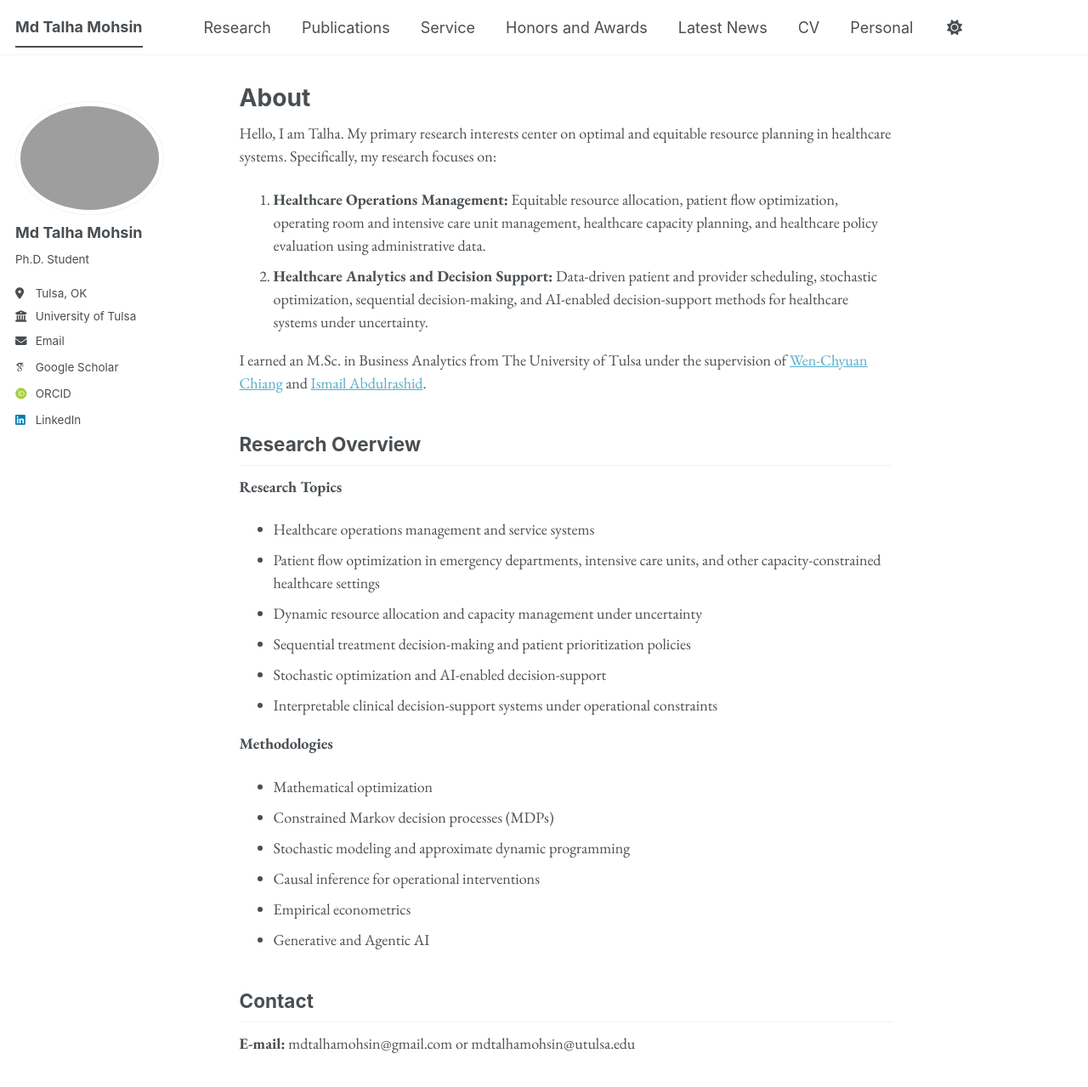
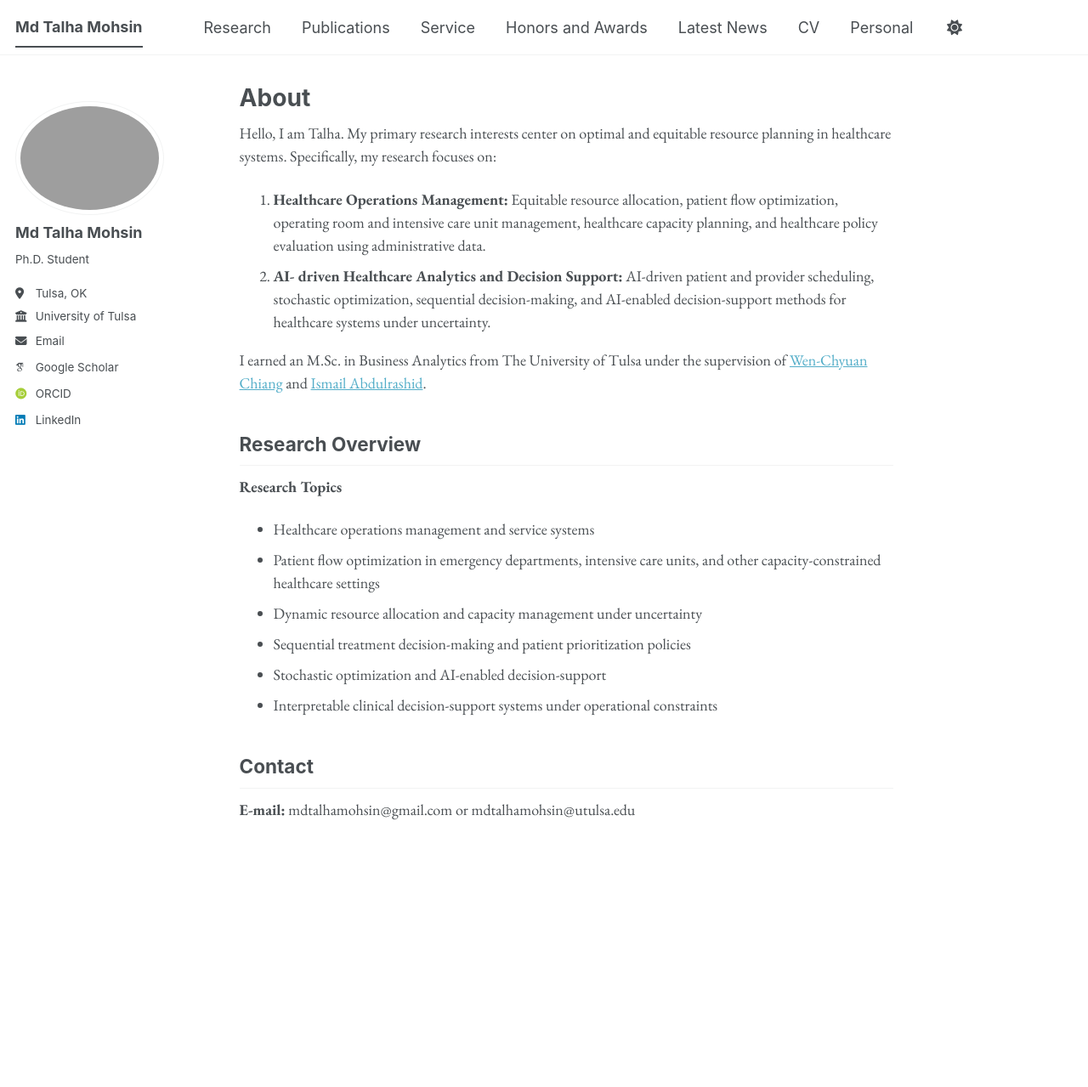
Before and after one commit to mdtalhamohsin/mdtalhamohsin.github.io, a Jekyll site: the page built from _pages/about.md, in a window 1280 px wide and 1346 px high. Shown: the top 1279 px of the window at 85% size. Built offline with Jekyll 4.4.1, drawn with Linux system fonts in a browser that asks for light colours; some web fonts are replaced; a script bundle is joined from its source files by our own code; library files that are not in the unit come from our copies.

Commit message:
Update about.md

```diff
--- a/_pages/about.md
+++ b/_pages/about.md
@@ -10,7 +10,7 @@ redirect_from:
 Hello, I am Talha. My primary research interests center on optimal and equitable resource planning in healthcare systems. Specifically, my research focuses on:
 
 1. **Healthcare Operations Management:** Equitable resource allocation, patient flow optimization, operating room and intensive care unit management, healthcare capacity planning, and healthcare policy evaluation using administrative data.
-2. **Healthcare Analytics and Decision Support:** Data-driven patient and provider scheduling, stochastic optimization, sequential decision-making, and AI-enabled decision-support methods for healthcare systems under uncertainty.
+2. **AI- driven Healthcare Analytics and Decision Support:** AI-driven patient and provider scheduling, stochastic optimization, sequential decision-making, and AI-enabled decision-support methods for healthcare systems under uncertainty.
 
 I earned an M.Sc. in Business Analytics from The University of Tulsa under the supervision of <a href="https://utulsa.edu/people/wen-chyuan-chiang/" target="_blank" rel="noopener noreferrer">Wen-Chyuan Chiang</a> and <a href="https://utulsa.edu/people/ismail-abdulrashid/" target="_blank" rel="noopener noreferrer">Ismail Abdulrashid</a>.
 
@@ -25,14 +25,6 @@ I earned an M.Sc. in Business Analytics from The University of Tulsa under the s
 * Stochastic optimization and AI-enabled decision-support
 * Interpretable clinical decision-support systems under operational constraints
 
-**Methodologies**
-
-* Mathematical optimization
-* Constrained Markov decision processes (MDPs)
-* Stochastic modeling and approximate dynamic programming
-* Causal inference for operational interventions
-* Empirical econometrics
-* Generative and Agentic AI
 
 
 ## Contact
```
